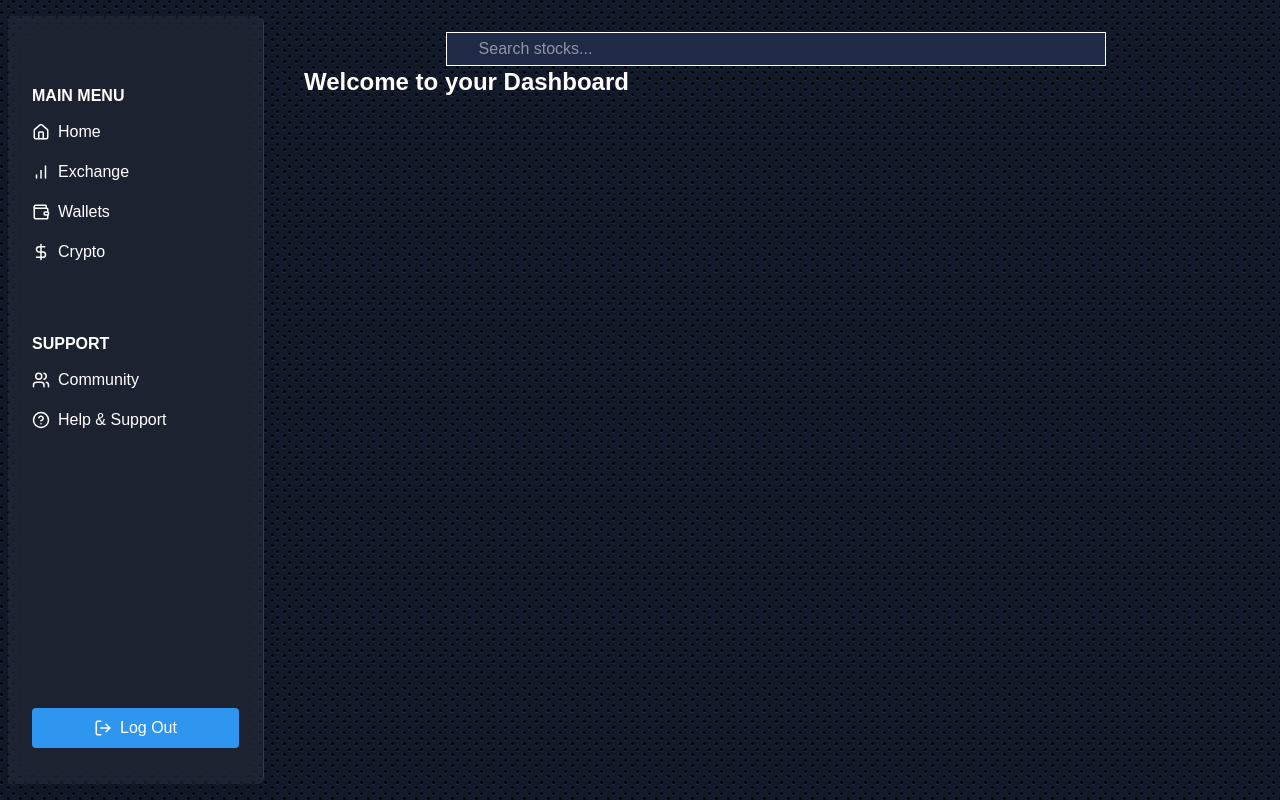
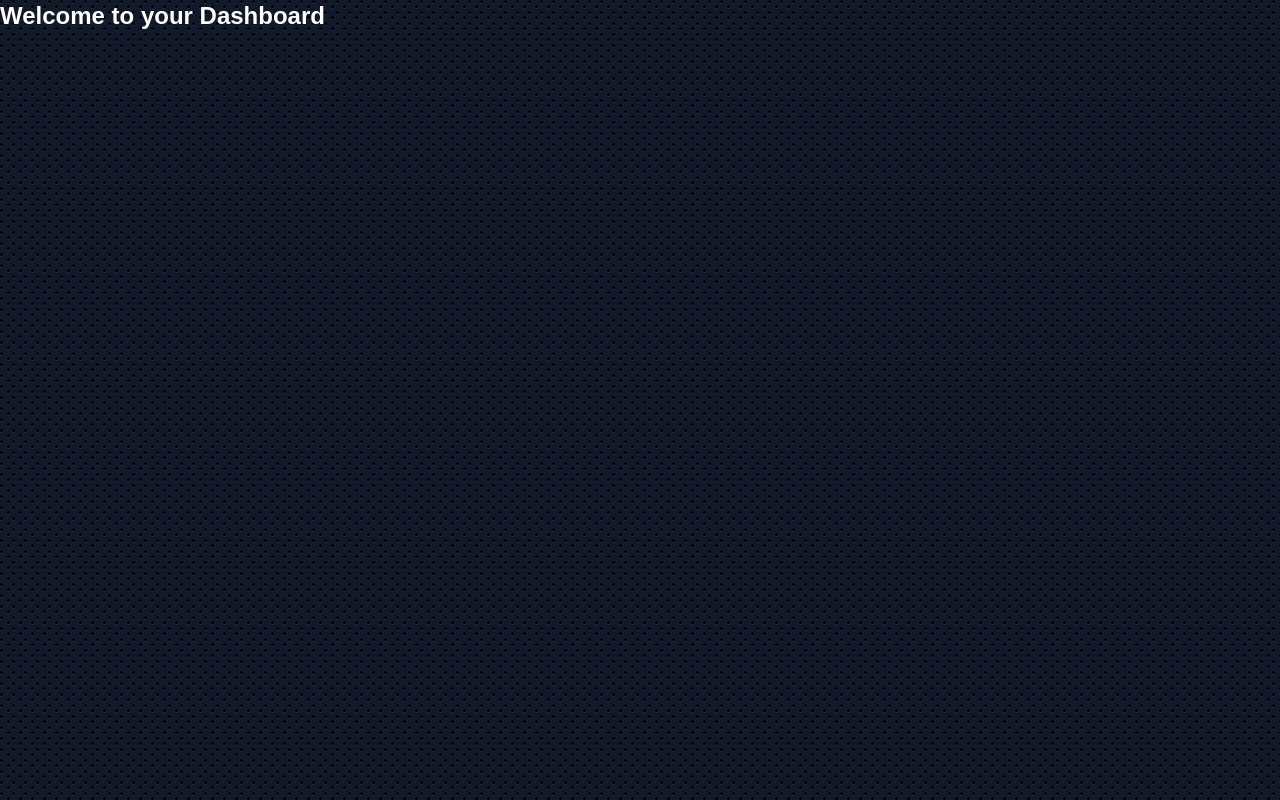
Before and after one commit to DavJesse/stock-folio, a Next.js app: page /dashboard in a window 1280 px wide. Built offline with nearby package versions, Linux system fonts and the light colour scheme.

Commit message:
feat: remove dashboard layout component from file (#11.3)

```diff
--- a/app/dashboard/page.tsx
+++ b/app/dashboard/page.tsx
@@ -1,10 +1,10 @@
-import DashboardLayout from '@/components/DashboardLayout'
-
 export default function DashboardPage() {
   return (
-    <DashboardLayout>
-      <h1 className="text-2xl text-white font-bold mt-10 lg:mt-0">Welcome to your Dashboard</h1>
-      {/* Add portfolio cards, charts, and watchlists here */}
-    </DashboardLayout>
+    <div>
+      <h1 className="text-2xl text-white font-bold mt-10 lg:mt-0">
+        Welcome to your Dashboard
+      </h1>
+      {/* Portfolio cards, charts, etc. */}
+    </div>
   )
 }
```
